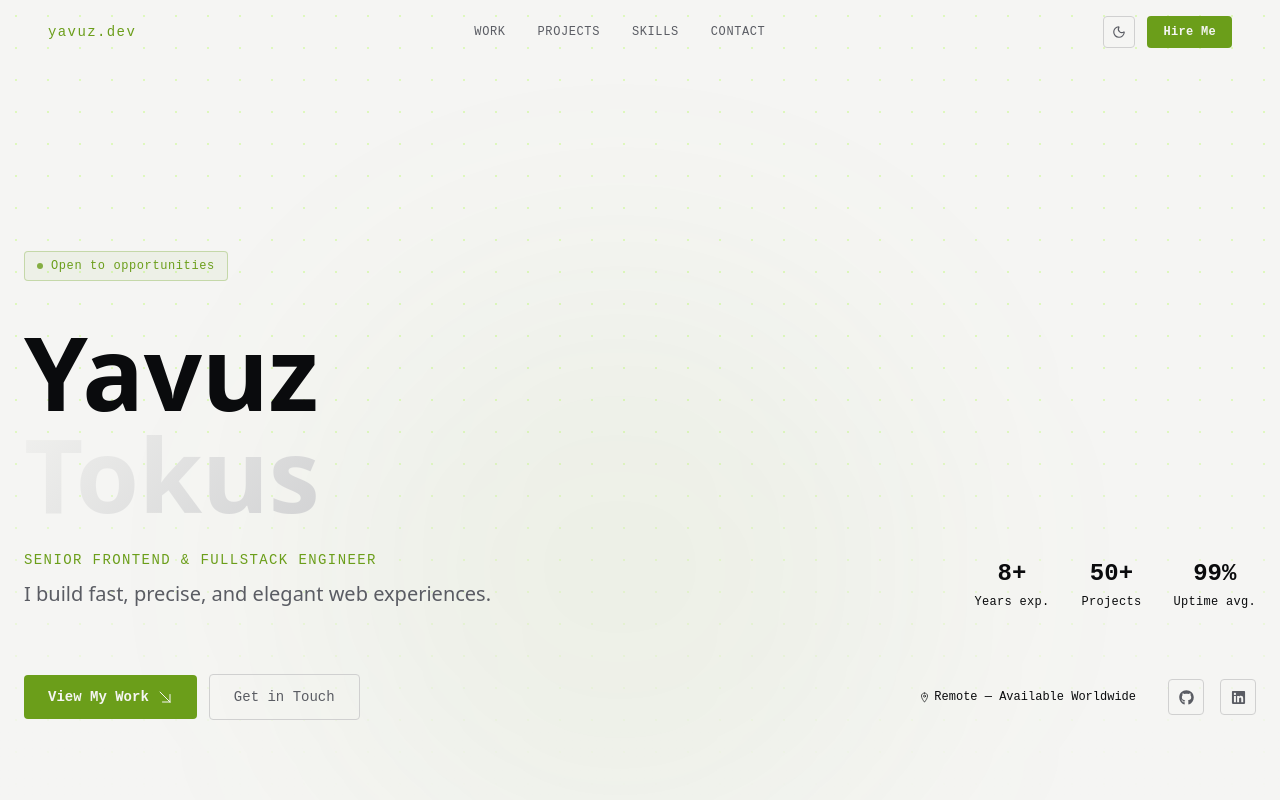
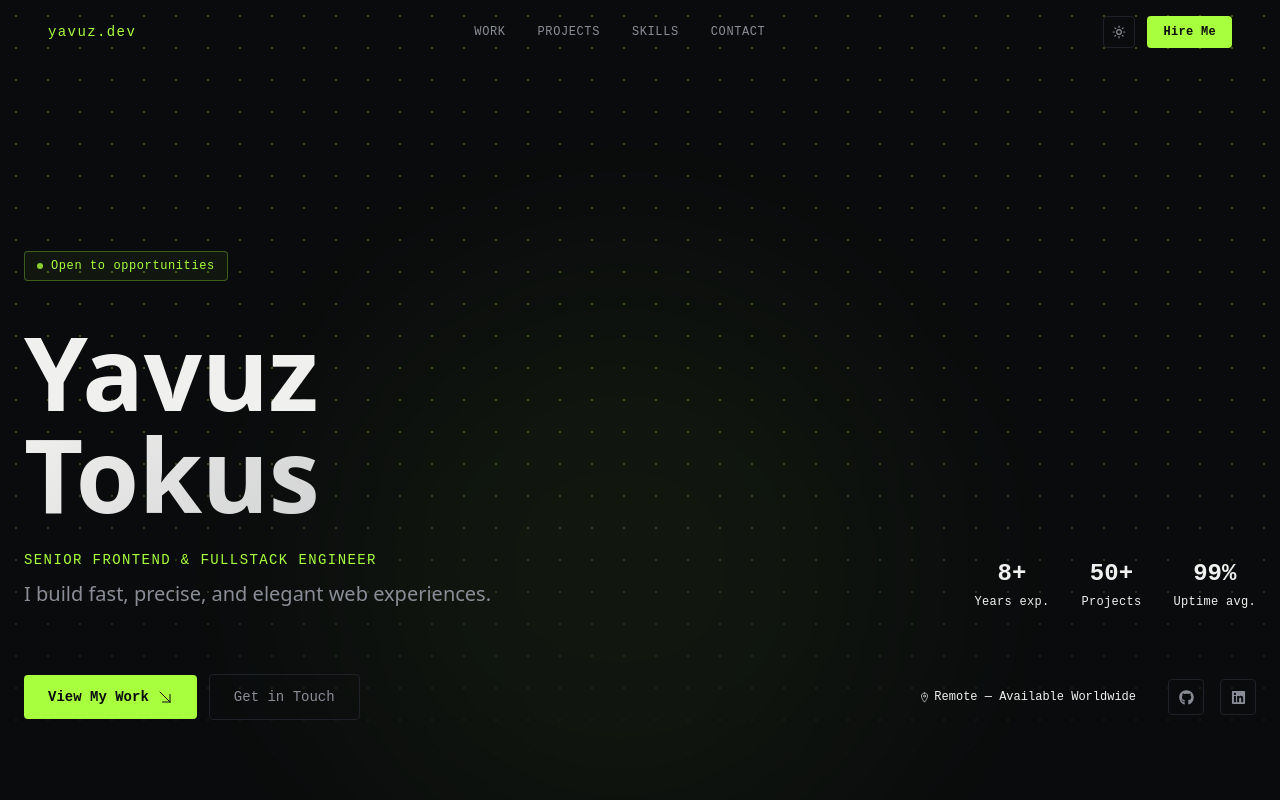
Before and after one commit to yavuzdeveloper/yavuz-tech, a Next.js app: page / in a window 1280 px wide. Shown: the top 800 px of the page. Built offline with nearby package versions, Linux system fonts and the light colour scheme.

Commit message:
fix default theme issue

```diff
--- a/app/components/ThemeProvider.tsx
+++ b/app/components/ThemeProvider.tsx
@@ -16,10 +16,7 @@ export function ThemeProvider({ children }: { children: React.ReactNode }) {
 
   useEffect(() => {
     const savedTheme = localStorage.getItem("theme") as Theme | null;
-    const prefersDark = window.matchMedia(
-      "(prefers-color-scheme: dark)",
-    ).matches;
-    const initialTheme = savedTheme || (prefersDark ? "dark" : "light");
+    const initialTheme = savedTheme || "dark";
     setTheme(initialTheme);
 
     // Apply classes based on theme
```
